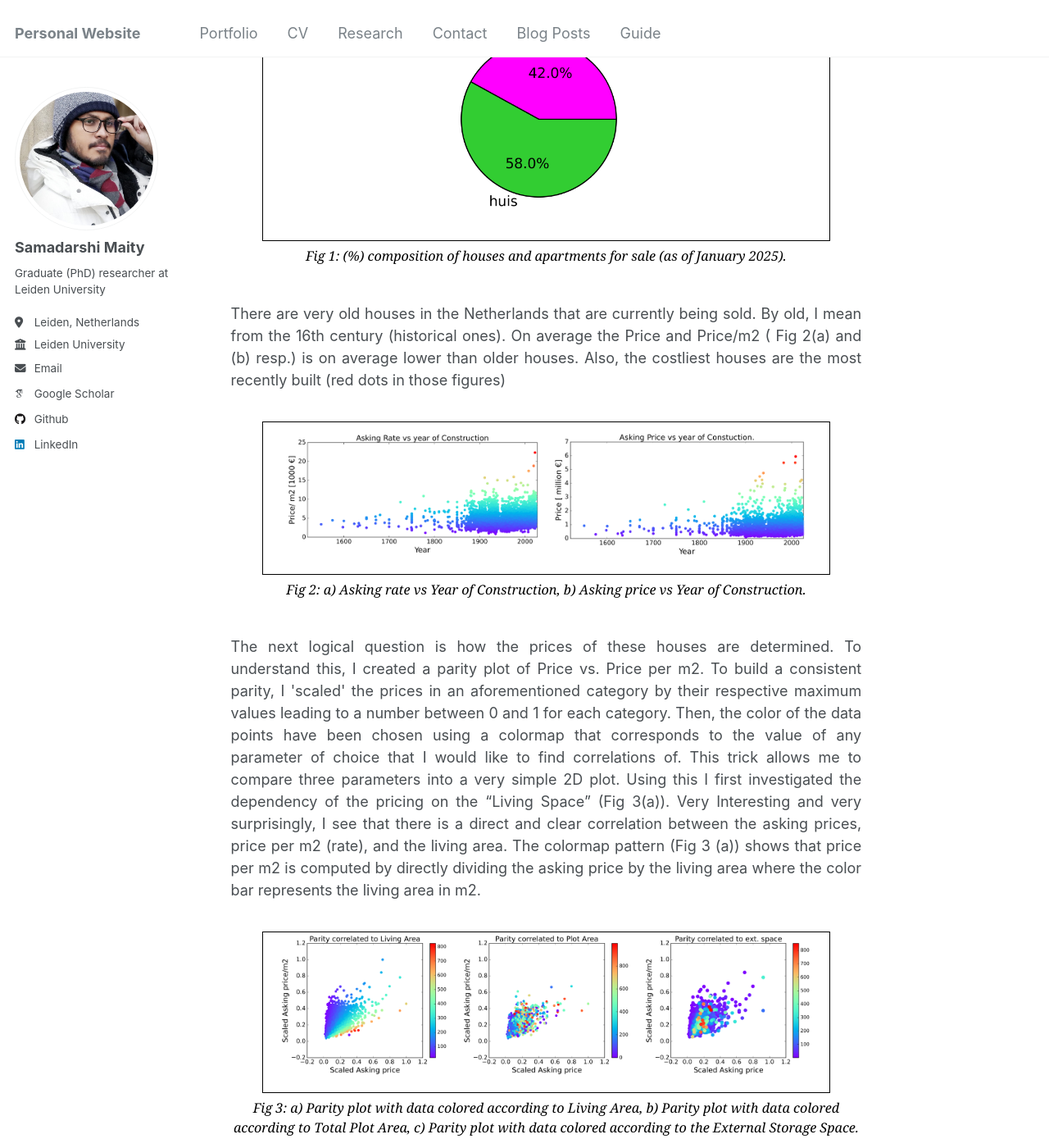
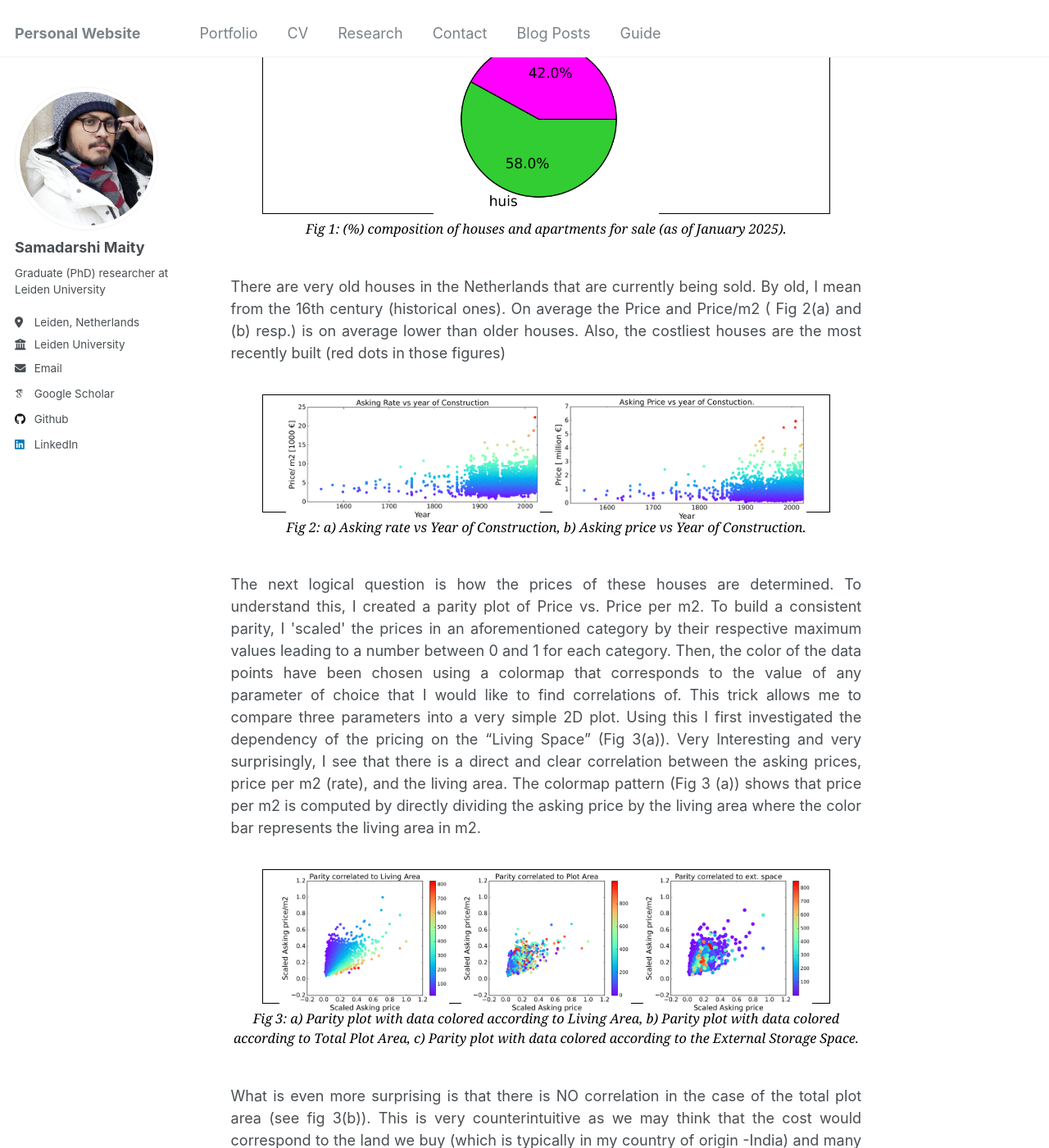
Before and after one commit to Samadarshi-Maity/Samadarshi-Maity.github.io, a Jekyll site: the page built from _portfolio/portfolio-2.html, in a window 1280 px wide and 1400 px high, scrolled down 1034 px. Shown: the whole window at 82% size. Built offline with Jekyll 4.4.1, drawn with Linux system fonts in a browser that asks for light colours; some web fonts are replaced.

Commit message:
Update portfolio-2.html

```diff
--- a/_portfolio/portfolio-2.html
+++ b/_portfolio/portfolio-2.html
@@ -40,16 +40,18 @@ collection: portfolio
         .single-image .image-container img {
 
             width: 40%;
+	    margin-bottom: -15px; /* try putting it in the middle*/
         }
         /* Styling for images */
         .two-columns .image-container img {
             width:45%; /* Two-column layout by default */
-	    margin-top: 10px; /* try putting it in the middle*/
+	    margin-bottom: -15px; /* try putting it in the middle*/
         }
 
         /* Three-column layout */
         .three-columns .image-container img {
             width: 30%; /* Three images per row */
+	    margin-bottom: -15px; /* try putting it in the middle*/
         }
 		/* Caption styling */
         .image-caption {
```
